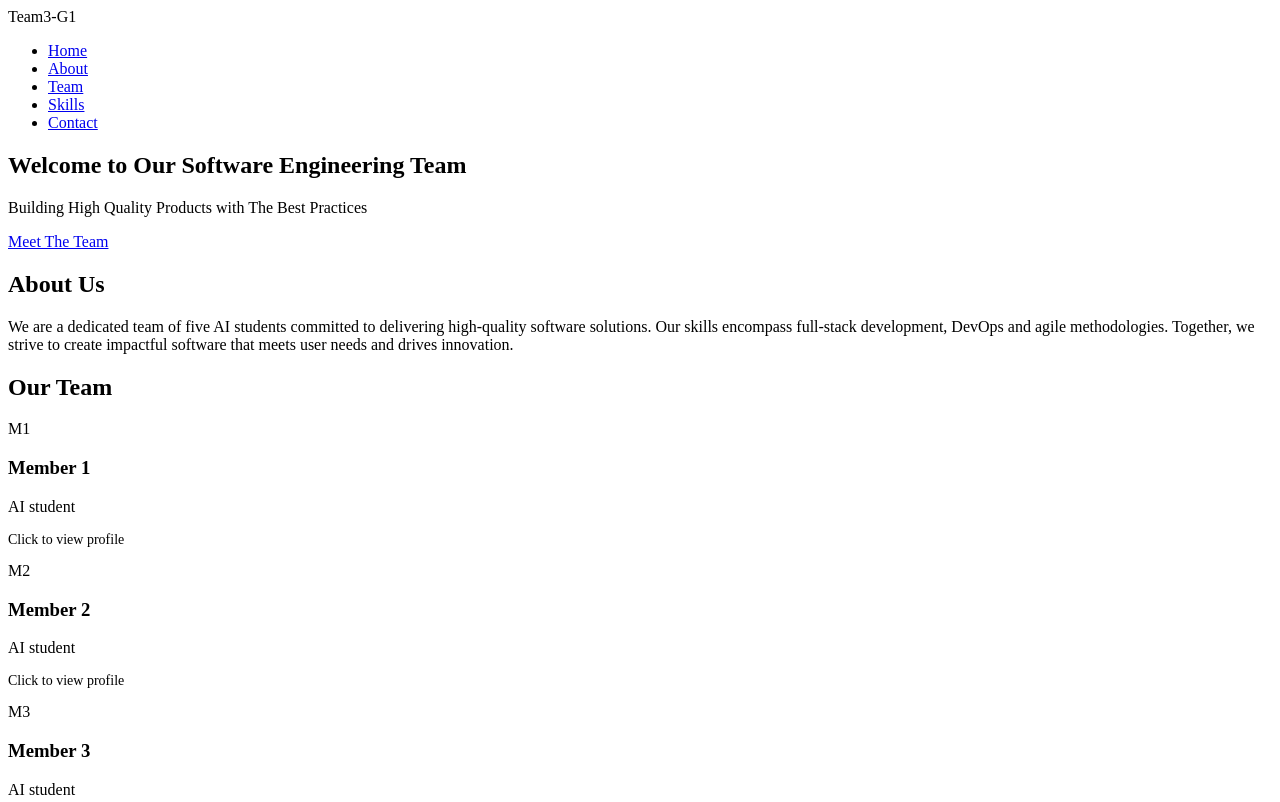
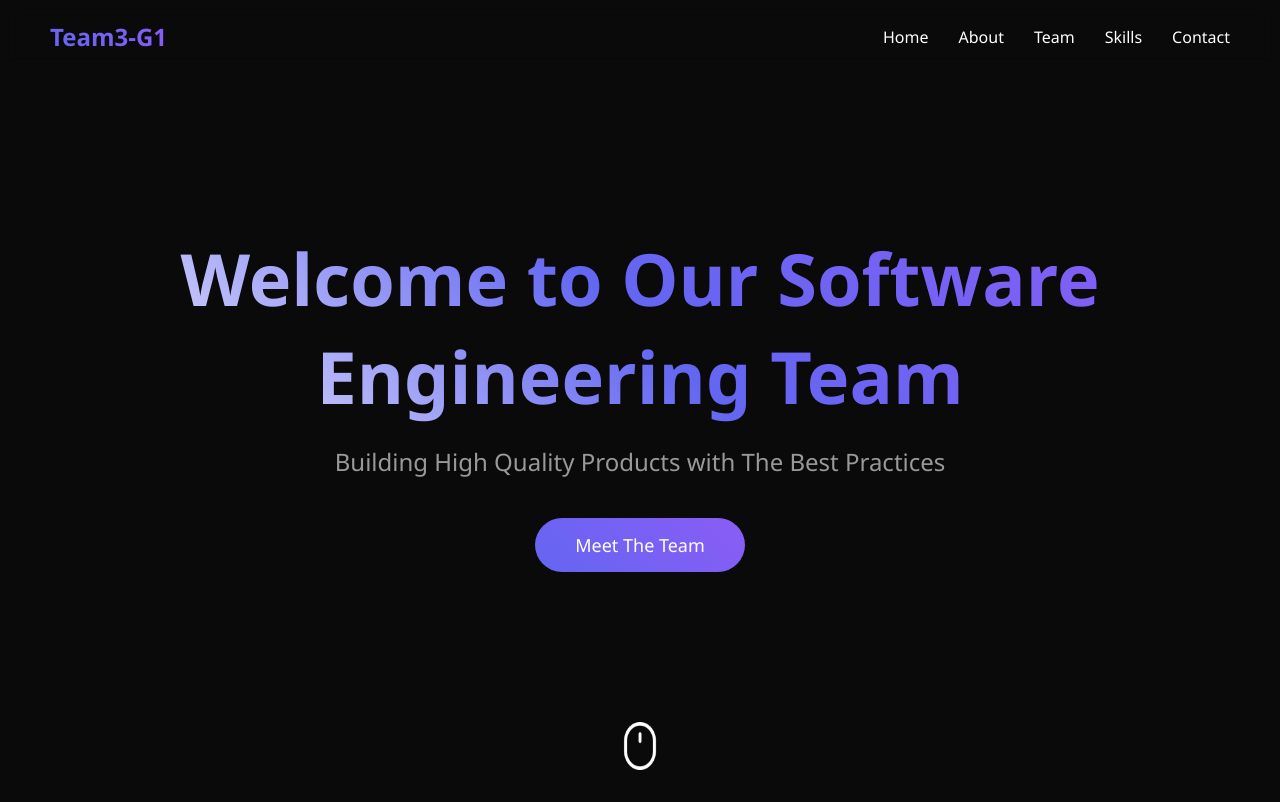
Before and after one commit to khalilgh1/team-portfolio-project, a plain HTML site: page index.html in a window 1280 px wide. Shown: the top 802 px of the page. Drawn offline with Linux system fonts and the light colour scheme.

Commit message:
style: added styles to the main page

```diff
--- a/index.html
+++ b/index.html
@@ -4,6 +4,7 @@
     <meta charset="UTF-8">
     <meta name="viewport" content="width=device-width, initial-scale=1.0">
     <title>Team Portfolio</title>
+    <link rel="stylesheet" href="./style.css">
 </head>
 <body>
     <div id="particles"></div> <!--Particles background-->
@@ -23,7 +24,9 @@
         <h1>Welcome to Our Software Engineering Team</h1>
         <p class="subtitle">Building High Quality Products with The Best Practices</p>
         <a href="#team" class="cta-button">Meet The Team</a>
-        <div class="scroll-indicator"></div>
+        <div class="scroll-indicator">
+            <img src="./assets/scroll.png" alt="scroll down">
+        </div>
     </section>
 
     <section class="about" id="about">
@@ -97,7 +100,6 @@
 
     <footer id="contact">
         <p>&copy; 2025 AI Engineers Team. All rights reserved.</p>
-        <p>Contact us: team@aiengineers.com</p>
     </footer>
 
 
--- a/style.css
+++ b/style.css
@@ -0,0 +1,369 @@
+    * {
+        margin: 0;
+        padding: 0;
+        box-sizing: border-box;
+    }
+    html{
+        scroll-behavior: smooth !important;
+    }
+    body {
+        font-family: 'Segoe UI', Tahoma, Geneva, Verdana, sans-serif;
+        background: #0a0a0a;
+        color: #fff;
+        overflow-x: hidden;
+    }
+
+    /* Particle Background */
+    #particles {
+        position: fixed;
+        top: 0;
+        left: 0;
+        width: 100%;
+        height: 100%;
+        z-index: -1;
+    }
+
+    .particle {
+        position: absolute;
+        background: rgba(99, 102, 241, 0.5);
+        border-radius: 50%;
+        animation: float 20s infinite;
+    }
+
+    @keyframes float {
+
+        0%,
+        100% {
+            transform: translateY(0) translateX(0);
+        }
+
+        25% {
+            transform: translateY(-100px) translateX(50px);
+        }
+
+        50% {
+            transform: translateY(-200px) translateX(-50px);
+        }
+
+        75% {
+            transform: translateY(-100px) translateX(100px);
+        }
+    }
+
+    /* Navigation */
+    nav {
+        position: fixed;
+        top: 0;
+        width: 100%;
+        padding: 20px 50px;
+        display: flex;
+        justify-content: space-between;
+        align-items: center;
+        z-index: 1000;
+        background: rgba(10, 10, 10, 0.8);
+        -webkit-backdrop-filter: blur(10px);
+        backdrop-filter: blur(10px);
+        transition: all 0.3s ease;
+    }
+
+    nav.scrolled {
+        padding: 15px 50px;
+        background: rgba(10, 10, 10, 0.95);
+    }
+
+    .logo {
+        font-size: 24px;
+        font-weight: bold;
+        background: linear-gradient(45deg, #6366f1, #8b5cf6);
+        -webkit-background-clip: text;
+        -webkit-text-fill-color: transparent;
+        background-clip: text;
+    }
+
+    nav ul {
+        display: flex;
+        list-style: none;
+        gap: 30px;
+    }
+
+    nav a {
+        color: #fff;
+        text-decoration: none;
+        transition: all 0.3s ease;
+        position: relative;
+    }
+
+    nav a::after {
+        content: '';
+        position: absolute;
+        bottom: -5px;
+        left: 0;
+        width: 0;
+        height: 2px;
+        background: linear-gradient(45deg, #6366f1, #8b5cf6);
+        transition: width 0.3s ease;
+    }
+
+    nav a:hover::after {
+        width: 100%;
+    }
+
+    /* Hero Section */
+    .hero {
+        height: 100vh;
+        display: flex;
+        flex-direction: column;
+        justify-content: center;
+        align-items: center;
+        text-align: center;
+        padding: 0 20px;
+        position: relative;
+    }
+
+    .hero h1 {
+        font-size: 72px;
+        margin-bottom: 20px;
+        opacity: 0;
+        animation: fadeInUp 1s ease forwards;
+        background: linear-gradient(45deg, #fff, #6366f1, #8b5cf6);
+        -webkit-background-clip: text;
+        -webkit-text-fill-color: transparent;
+        background-clip: text;
+    }
+
+    .hero .subtitle {
+        font-size: 24px;
+        margin-bottom: 40px;
+        opacity: 0;
+        animation: fadeInUp 1s ease 0.3s forwards;
+        color: #999;
+    }
+
+    .cta-button {
+        padding: 15px 40px;
+        font-size: 18px;
+        background: linear-gradient(45deg, #6366f1, #8b5cf6);
+        border: none;
+        border-radius: 50px;
+        color: #fff;
+        cursor: pointer;
+        opacity: 0;
+        animation: fadeInUp 1s ease 0.6s forwards;
+        transition: all 0.3s ease;
+        text-decoration: none;
+        display: inline-block;
+    }
+
+    .cta-button:hover {
+        transform: translateY(-5px);
+        box-shadow: 0 10px 30px rgba(99, 102, 241, 0.5);
+    }
+
+    @keyframes fadeInUp {
+        to {
+            opacity: 1;
+            transform: translateY(0);
+        }
+
+        from {
+            opacity: 0;
+            transform: translateY(30px);
+        }
+    }
+
+    /* About Section */
+    .about {
+        padding: 100px 50px;
+        max-width: 1200px;
+        margin: 0 auto;
+    }
+
+    .section-title {
+        font-size: 48px;
+        text-align: center;
+        margin-bottom: 60px;
+        background: linear-gradient(45deg, #fff, #6366f1);
+        -webkit-background-clip: text;
+        -webkit-text-fill-color: transparent;
+        background-clip: text;
+    }
+
+    .about-content {
+        font-size: 20px;
+        line-height: 1.8;
+        text-align: center;
+        color: #bbb;
+        max-width: 800px;
+        margin: 0 auto;
+    }
+
+    /* Team Section */
+    .team {
+        padding: 100px 50px;
+        background: rgba(20, 20, 20, 0.5);
+    }
+
+    .team-grid {
+        display: grid;
+        grid-template-columns: repeat(auto-fit, minmax(250px, 1fr));
+        gap: 40px;
+        max-width: 1400px;
+        margin: 0 auto;
+    }
+
+    .team-card {
+        background: linear-gradient(135deg, rgba(99, 102, 241, 0.1), rgba(139, 92, 246, 0.1));
+        border-radius: 20px;
+        padding: 30px;
+        text-align: center;
+        transition: all 0.4s ease;
+        cursor: pointer;
+        border: 1px solid rgba(99, 102, 241, 0.2);
+        position: relative;
+        overflow: hidden;
+    }
+
+    .team-card::before {
+        content: '';
+        position: absolute;
+        top: 0;
+        left: -100%;
+        width: 100%;
+        height: 100%;
+        background: linear-gradient(90deg, transparent, rgba(99, 102, 241, 0.3), transparent);
+        transition: left 0.5s ease;
+    }
+
+    .team-card:hover::before {
+        left: 100%;
+    }
+
+    .team-card:hover {
+        transform: translateY(-10px);
+        box-shadow: 0 20px 40px rgba(99, 102, 241, 0.3);
+        border-color: rgba(99, 102, 241, 0.5);
+    }
+
+    .avatar {
+        width: 120px;
+        height: 120px;
+        background: linear-gradient(45deg, #6366f1, #8b5cf6);
+        border-radius: 50%;
+        margin: 0 auto 20px;
+        display: flex;
+        align-items: center;
+        justify-content: center;
+        font-size: 48px;
+        font-weight: bold;
+    }
+
+    .team-card h3 {
+        font-size: 24px;
+        margin-bottom: 10px;
+    }
+
+    .team-card p {
+        color: #999;
+        font-size: 16px;
+    }
+
+    /* Skills Section */
+    .skills {
+        padding: 100px 50px;
+        max-width: 1200px;
+        margin: 0 auto;
+    }
+
+    .skills-grid {
+        display: grid;
+        grid-template-columns: repeat(auto-fit, minmax(200px, 1fr));
+        gap: 30px;
+        margin-top: 60px;
+    }
+
+    .skill-item {
+        background: rgba(99, 102, 241, 0.1);
+        padding: 30px;
+        border-radius: 15px;
+        text-align: center;
+        transition: all 0.3s ease;
+        border: 1px solid rgba(99, 102, 241, 0.2);
+    }
+
+    .skill-item:hover {
+        background: rgba(99, 102, 241, 0.2);
+        transform: scale(1.05);
+    }
+
+    .skill-item h4 {
+        font-size: 20px;
+        margin-bottom: 10px;
+    }
+
+    /* Footer */
+    footer {
+        padding: 40px;
+        text-align: center;
+        background: rgba(10, 10, 10, 0.8);
+        color: #666;
+    }
+
+    /* Scroll Indicator */
+    .scroll-indicator {
+        height: 3rem;
+        width: 2.5rem;
+        position: absolute;
+        bottom: 30px;
+        left: 50%;
+        transform: translateX(-50%);
+        animation: bounce 2s infinite;
+        img{
+            width: 100%;
+            height: 100%;
+            filter: invert(1);
+        }
+    }
+
+    @keyframes bounce {
+
+        0%,
+        20%,
+        50%,
+        80%,
+        100% {
+            transform: translateX(-50%) translateY(0);
+        }
+
+        40% {
+            transform: translateX(-50%) translateY(-10px);
+        }
+
+        60% {
+            transform: translateX(-50%) translateY(-5px);
+        }
+    }
+
+    /* Responsive */
+    @media (max-width: 768px) {
+        .hero h1 {
+            font-size: 48px;
+        }
+
+        .hero .subtitle {
+            font-size: 18px;
+        }
+
+        nav {
+            padding: 15px 20px;
+        }
+
+        nav ul {
+            gap: 15px;
+        }
+
+        .about,
+        .team,
+        .skills {
+            padding: 60px 20px;
+        }
+    }
```
Also changed, not shown: assets/scroll.png (added).
